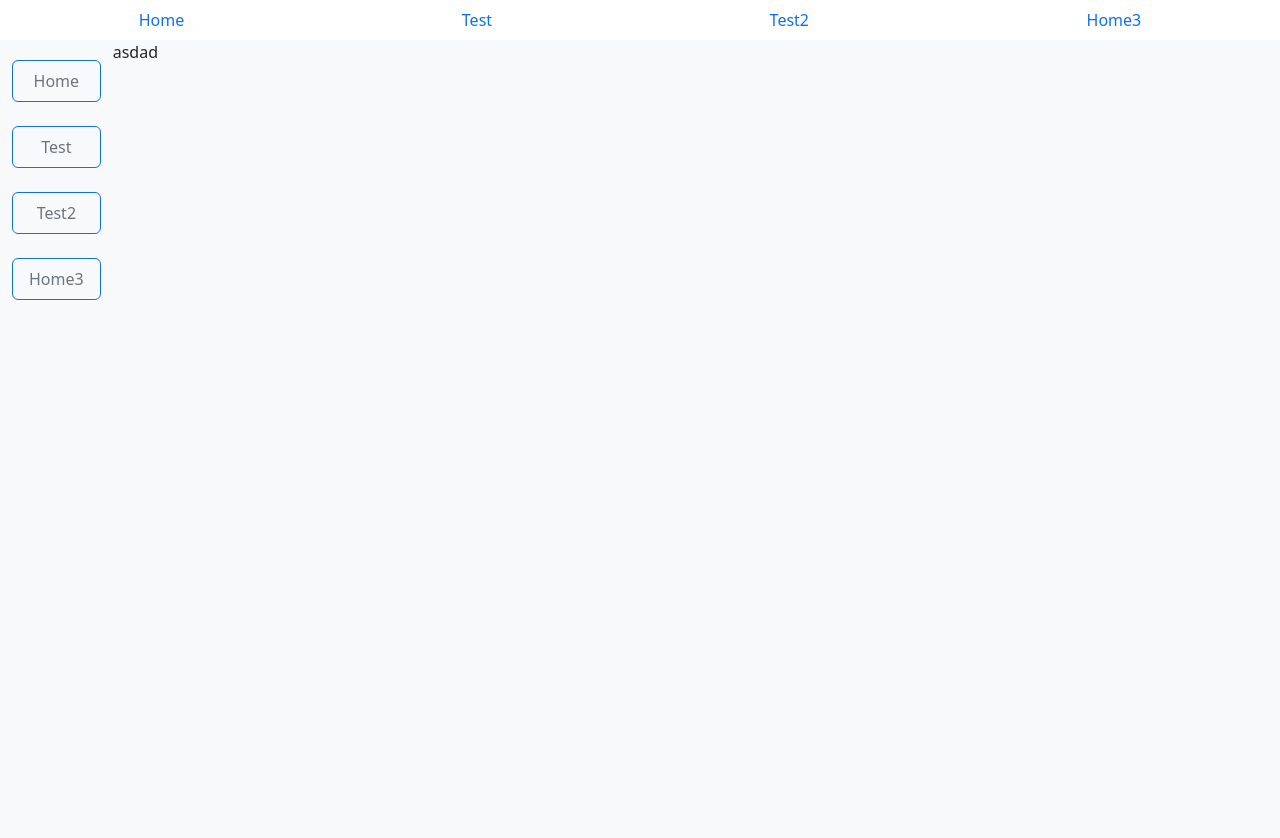
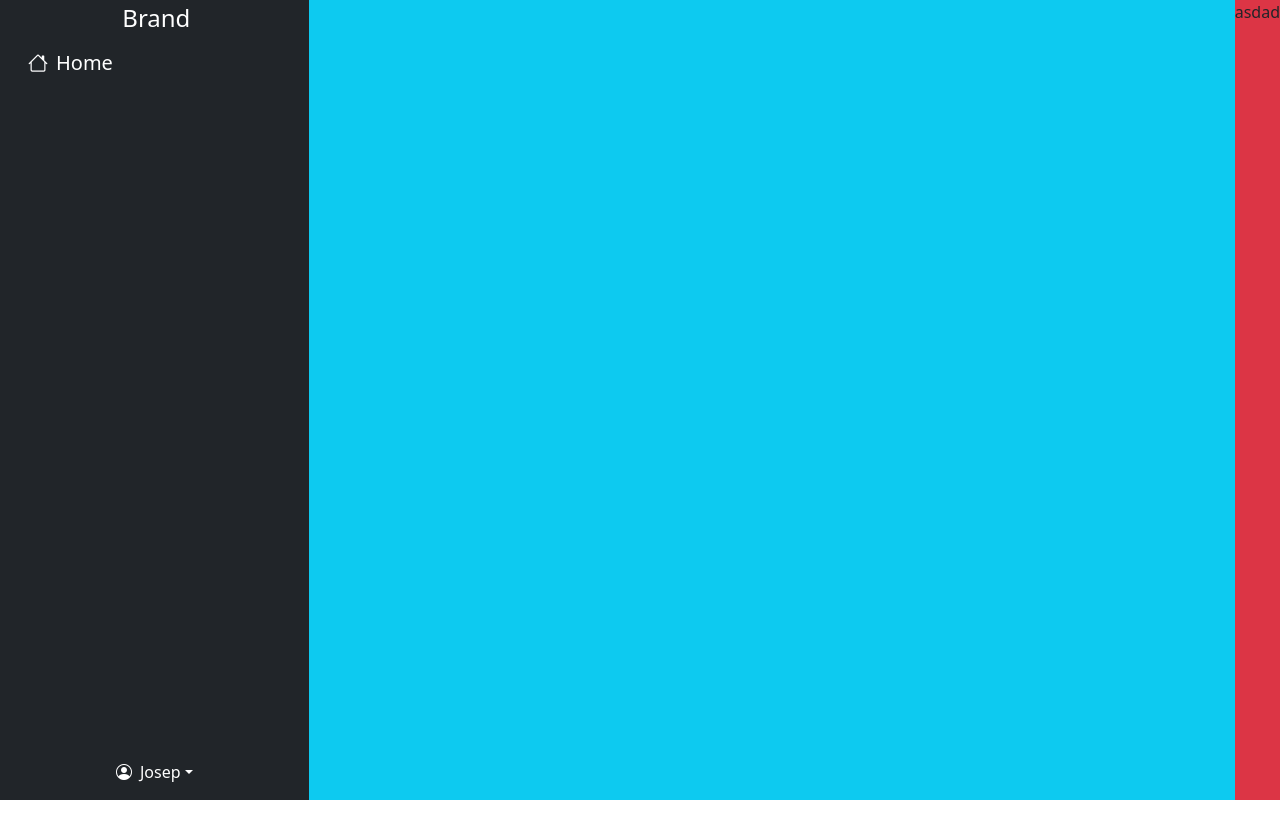
Before and after one commit to josepCliment/react-template, a React (Create React App) app: page / in a window 1280 px wide. After the commit the page ends 800 px from the top, so only its background shows below. Built offline with nearby package versions, Linux system fonts and the light colour scheme; the HTML template or start-up script is replaced by a standard one.

Commit message:
SideBar done

```diff
--- a/package.json
+++ b/package.json
@@ -11,6 +11,7 @@
     "@types/react": "^18.3.3",
     "@types/react-dom": "^18.3.0",
     "bootstrap": "^5.3.3",
+    "bootstrap-icons": "^1.11.3",
     "react": "^18.3.1",
     "react-bootstrap": "^2.10.4",
     "react-dom": "^18.3.1",
--- /dev/null
+++ b/src/components/UI/molecules/NavBars/SideBar/SideBarBrand.tsx
@@ -0,0 +1,12 @@
+const SideBarBrand = () => {
+  return (
+    <>
+      <a className="text-decoration-none d-flex pt-2 d-none d-sm-inline align-items-center nav-link text-white fs-4">
+        <span className="ms-1 fs-4">Brand</span>
+      </a>
+      <hr className="text-secondary d-none d-sm-inline " />
+    </>
+  );
+};
+
+export default SideBarBrand;
--- /dev/null
+++ b/src/components/UI/molecules/NavBars/SideBar/SideBarFooter.tsx
@@ -0,0 +1,28 @@
+const SideBarFooter = () => {
+  return (
+    <div className="dropdown open">
+      <a
+        className="text-white text-decoration-none dropdown-toggle p-3"
+        type="button"
+        id="triggerId"
+        data-bs-toggle="dropdown"
+        aria-haspopup="true"
+        aria-expanded="false"
+        href=""
+      >
+        <i className="bi bi-person-circle"></i>
+        <span className="ms-2">Josep</span>
+      </a>
+      <div className="dropdown-menu" aria-labelledby="triggerId">
+        <a className="dropdown-item" href="/">
+          Profile
+        </a>
+        <a className="dropdown-item" href="/">
+          Settings
+        </a>
+      </div>
+    </div>
+  );
+};
+
+export default SideBarFooter;
--- /dev/null
+++ b/src/components/UI/molecules/NavBars/SideBar/SideBarNavItem.tsx
@@ -0,0 +1,22 @@
+import { Route } from "../../../../../constants/NavigationItems";
+
+type SideBarNavProps = {
+  item: Route;
+};
+
+const SideBarNavItem = ({ item }: SideBarNavProps) => {
+  return (
+    <li className="nav-item text-white fs-4 my-1 py-2 py-sm-0">
+      <a
+        className="nav-link text-white fs-5"
+        href={item.path}
+        aria-current="page"
+      >
+        {item.icon && <i className={item.icon}></i>}
+        <span className="ms-2 d-none d-sm-inline">{item.label}</span>
+      </a>
+    </li>
+  );
+};
+
+export default SideBarNavItem;
--- a/src/components/UI/molecules/NavBars/SideBarNavItem.tsx
+++ /dev/null
@@ -1,26 +0,0 @@
-import { Button, NavLink } from "react-bootstrap";
-import { Route } from "../../../../constants/NavigationItems";
-import { MouseEventHandler } from "react";
-
-type SideBarNavProps = {
-  item: Route;
-  onClick?: MouseEventHandler<HTMLButtonElement> | undefined;
-};
-
-const SideBarNavItem = ({ item, onClick }: SideBarNavProps) => {
-  return (
-    <div className={"p-0 sidebar-nav-item mb-3"}>
-      <Button
-        title={item.label}
-        className="left-drawer-item w-100 py-2 px-3 text-secondary shadow-none d-flex justify-content-start flex-row text-start"
-        variant="outline-primary"
-        onClick={onClick}
-        as={"button"}
-      >
-        <span className="text-center w-100">{item.label}</span>
-      </Button>
-    </div>
-  );
-};
-
-export default SideBarNavItem;
--- a/src/components/UI/molecules/NavBars/TopNavItem.tsx
+++ b/src/components/UI/molecules/NavBars/TopNavItem.tsx
@@ -1,7 +1,6 @@
 import { Nav } from "react-bootstrap";
+import { Route } from "../../../../constants/NavigationItems";
 import NavigationLink from "../../atoms/Links/NavigationLink";
-import { RouteObject } from "react-router-dom";
-import { Route } from "../../../../constants/NavigationItems";
 
 const TopNavItem = ({ element, index }: { element: Route; index: number }) => {
   return (
--- a/src/components/UI/organisms/Sidebar/SideBar.tsx
+++ b/src/components/UI/organisms/Sidebar/SideBar.tsx
@@ -1,38 +1,22 @@
-import { Accordion, Card, Nav, NavItem, Offcanvas } from "react-bootstrap";
 import { NavigationItems } from "../../../../constants/NavigationItems";
-import SideBarNavItem from "../../molecules/NavBars/SideBarNavItem";
+import SideBarBrand from "../../molecules/NavBars/SideBar/SideBarBrand";
+import SideBarFooter from "../../molecules/NavBars/SideBar/SideBarFooter";
+import SideBarNavItem from "../../molecules/NavBars/SideBar/SideBarNavItem";
 
 const SideBar = () => {
   return (
-    <div
-      style={{
-        height: "100vh",
-        position: "sticky",
-        top: 0,
-      }}
-      className="overflow-hidden d-flex flex-column justify-content-between shadow-none sidebar"
-    >
-      <div className="d-flex flex-column overflow-hidden">
-        <div
-          className="overflow-auto w-100 p-2 py-3"
-          style={{
-            height: `calc((100vh - ${
-              document
-                .getElementById("extra_sidebar_buttons")
-                ?.getBoundingClientRect()?.height
-            }px) - ${78}px`,
-          }}
-        >
-          <Accordion alwaysOpen>
-            {NavigationItems.map((section, idx) => {
-              const isLast = NavigationItems.length - 1 === idx;
-              return (
-                <Card.Body className="p-1">
-                  <SideBarNavItem item={section} />
-                </Card.Body>
-              );
-            })}
-          </Accordion>
+    <div className="container-fluid">
+      <div className="row">
+        <div className="bg-dark col-auto col-md-3 min-vh-100 d-flex justify-content-between flex-column">
+          <div>
+            <SideBarBrand />
+            <ul className="nav nav-pills flex-column align-items-start mt-3 mt-sm-0">
+              {NavigationItems.map((route, idx) => (
+                <SideBarNavItem item={route} key={idx} />
+              ))}
+            </ul>
+          </div>
+          <SideBarFooter />
         </div>
       </div>
     </div>
--- a/src/components/UI/organisms/Sidebar/TopBar.tsx
+++ b/src/components/UI/organisms/Sidebar/TopBar.tsx
@@ -1,6 +1,5 @@
 import { Nav } from "react-bootstrap";
 import { NavigationItems } from "../../../../constants/NavigationItems";
-import NavigationLink from "../../atoms/Links/NavigationLink";
 import TopNavItem from "../../molecules/NavBars/TopNavItem";
 
 /**
--- a/src/components/templates/DefaultTemplate.tsx
+++ b/src/components/templates/DefaultTemplate.tsx
@@ -1,25 +1,11 @@
 import SideBar from "../UI/organisms/Sidebar/SideBar";
-import TopBar from "../UI/organisms/Sidebar/TopBar";
 
 const DefaultTemplate = ({ children }: { children: React.JSX.Element }) => {
   return (
-    <div className="d-flex flex-column position-realtive">
-      <TopBar />
-      <div className="bg-light d-flex">
-        <div
-          style={{
-            top: 75,
-            bottom: 0,
-            transition: ".3s",
-            zIndex: 1000,
-
-            left: "-100vw",
-          }}
-        >
-          <SideBar />
-        </div>
-        <div>{children}</div>
-      </div>
+    <div className="d-flex flex-row bg-info">
+      {/* <TopBar /> */}
+      <SideBar />
+      <div className="bg-danger">{children}</div>
     </div>
   );
 };
--- a/src/constants/NavigationItems.ts
+++ b/src/constants/NavigationItems.ts
@@ -1,23 +1,13 @@
 export type Route = {
   path: string;
   label: string;
+  icon?: string;
 };
 
 export const NavigationItems: Array<Route> = [
   {
     path: "/",
     label: "Home",
-  },
-  {
-    path: "/",
-    label: "Test",
-  },
-  {
-    path: "/",
-    label: "Test2",
-  },
-  {
-    path: "/",
-    label: "Home3",
+    icon: 'bi bi-house'
   },
 ];
--- a/src/index.tsx
+++ b/src/index.tsx
@@ -3,6 +3,10 @@ import ReactDOM from 'react-dom/client';
 import './index.css';
 import App from './App';
 import 'bootstrap/dist/css/bootstrap.min.css';
+import 'bootstrap/js/dist/dropdown';
+import 'bootstrap-icons/font/bootstrap-icons.css';
+
+
 const root = ReactDOM.createRoot(
   document.getElementById('root') as HTMLElement
 );
```
Also changed, not shown: 1 other file (tests, documents, lock files or other folders).
